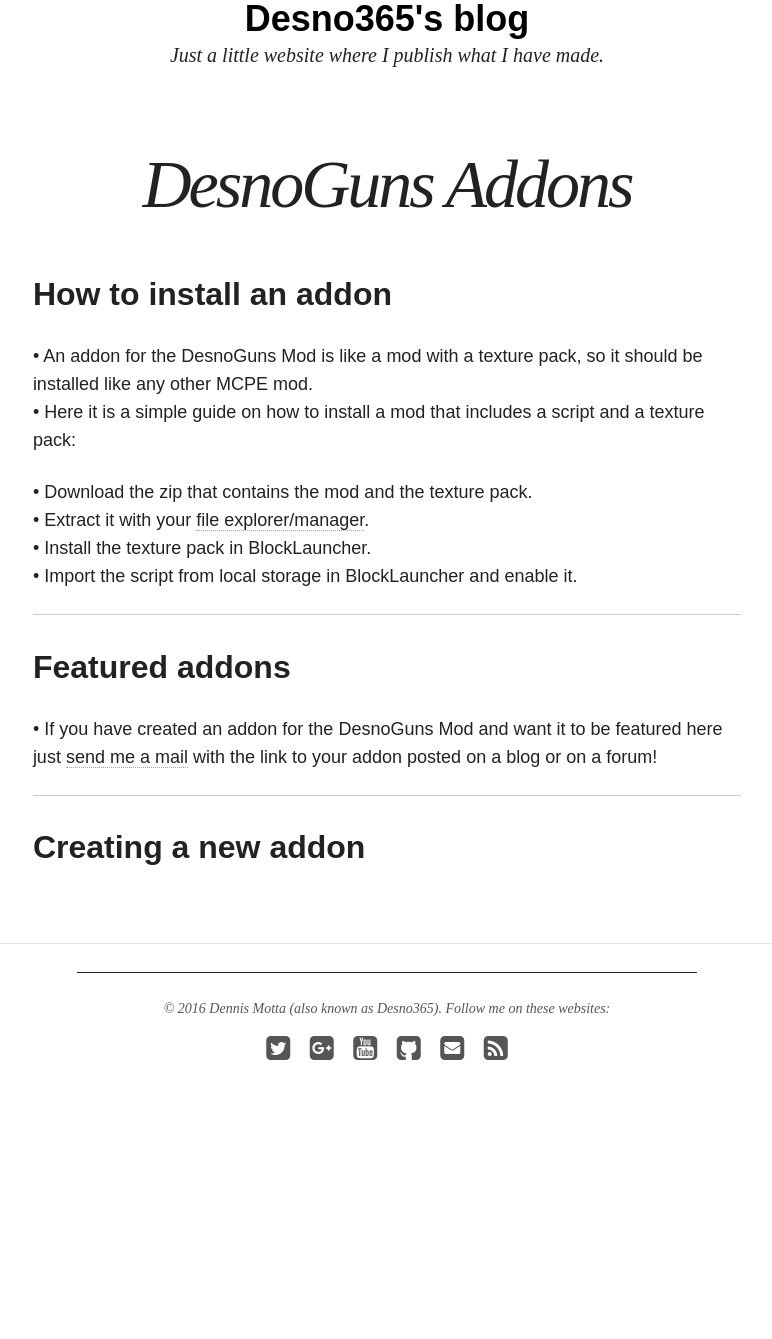
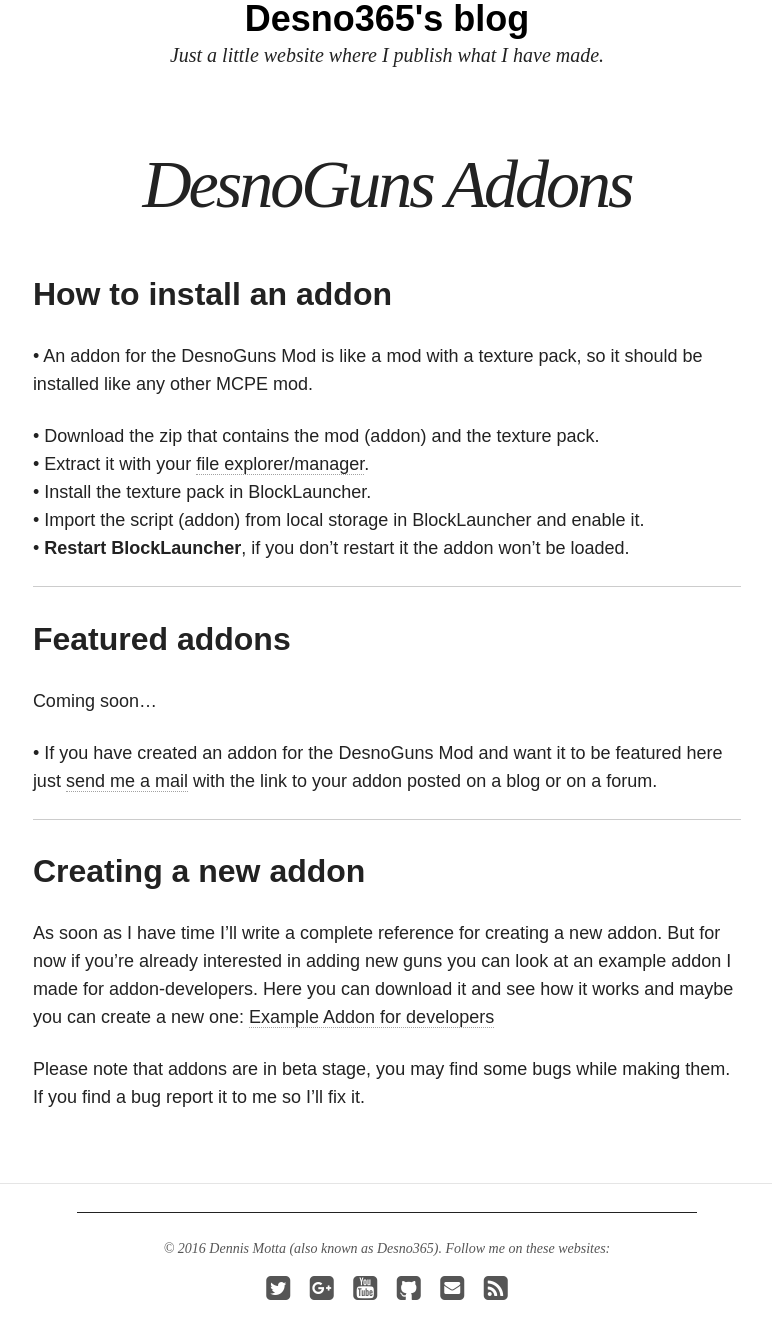
Before and after one commit to Desno365/Desno365.github.io, a Jekyll site: the page built from minecraft/desnoguns-mod/addons/index.md, in a window 1280 px wide and 1400 px high, scrolled down 328 px. Shown: the top 1339 px of the window, without its empty margins (253-1025 px from the left). Built offline with Jekyll 4.4.1, drawn with Linux system fonts in a browser that asks for light colours; nearby versions of some CDN libraries; comment, search, counter and statistics services are not loaded; before the commit the page ends 1488 px from its top, so only the background shows below that.

Commit message:
Update addons page

```diff
--- a/minecraft/desnoguns-mod/addons/index.md
+++ b/minecraft/desnoguns-mod/addons/index.md
@@ -7,19 +7,26 @@
 
 ## How to install an addon
 • An addon for the DesnoGuns Mod is like a mod with a texture pack, so it should be installed like any other MCPE mod.<br>
-• Here it is a simple guide on how to install a mod that includes a script and a texture pack:
 
-• Download the zip that contains the mod and the texture pack.<br>
+• Download the zip that contains the mod (addon) and the texture pack.<br>
 • Extract it with your [file explorer/manager](http://play.google.com/store/search?q=file%20explorer).<br>
 • Install the texture pack in BlockLauncher.<br>
-• Import the script from local storage in BlockLauncher and enable it.<br>
+• Import the script (addon) from local storage in BlockLauncher and enable it.<br>
+• <b>Restart BlockLauncher</b>, if you don't restart it the addon won't be loaded.
 
 ---
 
 ## Featured addons
 
-• If you have created an addon for the DesnoGuns Mod and want it to be featured here just <a href="mailto:{{ site.owner.email }}" title="Send a mail to {{ site.owner.name}}" target="_blank">send me a mail</a> with the link to your addon posted on a blog or on a forum!
+Coming soon...
+
+• If you have created an addon for the DesnoGuns Mod and want it to be featured here just <a href="mailto:{{ site.owner.email }}" title="Send a mail to {{ site.owner.name}}" target="_blank">send me a mail</a> with the link to your addon posted on a blog or on a forum.
 
 ---
 
 ## Creating a new addon
+
+As soon as I have time I'll write a complete reference for creating a new addon. But for now if you're already interested in adding new guns you can look at an example addon I made for addon-developers.
+Here you can download it and see how it works and maybe you can create a new one: [Example Addon for developers](https://www.androidfilehost.com/?fid=24421527759884341)
+
+Please note that addons are in beta stage, you may find some bugs while making them. If you find a bug report it to me so I'll fix it.
```
